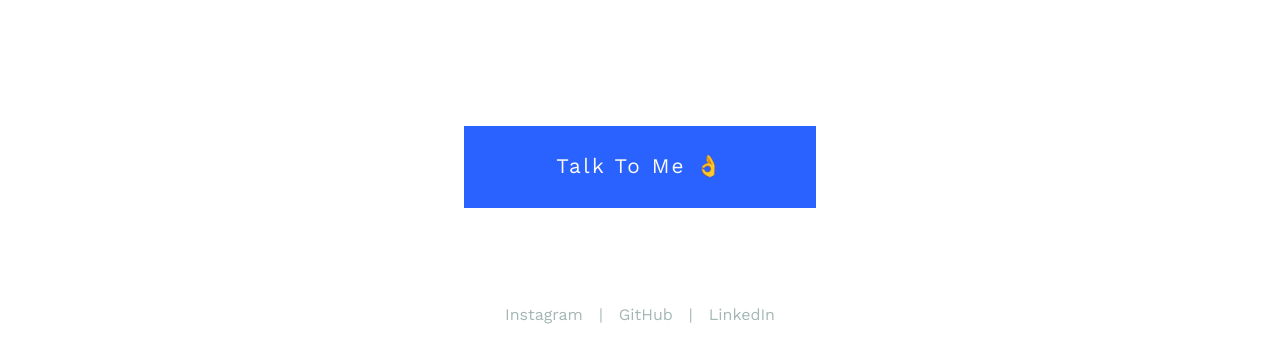
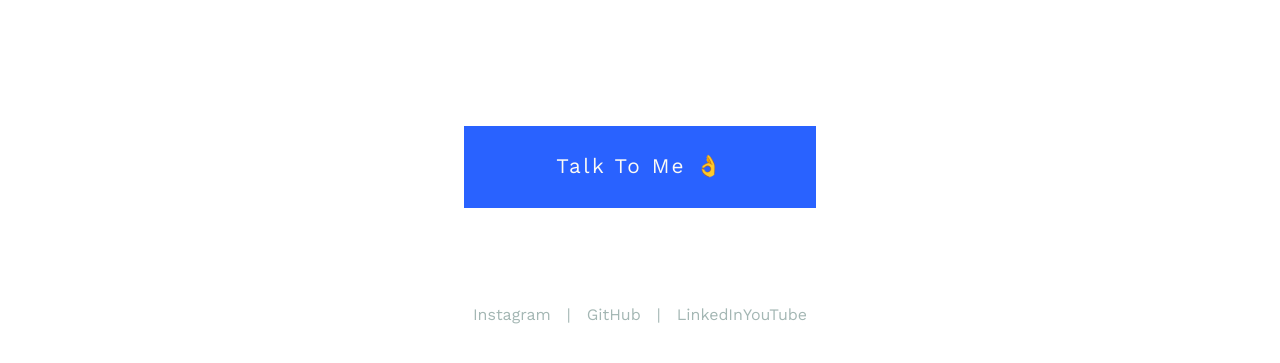
Before and after one commit to RifaiM/Portfolio, a plain HTML site: page index.html in a window 1280 px wide. Shown: the part 4482-4845 px from the top of the page. Drawn offline with nearby package versions, Linux system fonts and the light colour scheme.

Commit message:
Update index.html

```diff
--- a/index.html
+++ b/index.html
@@ -107,6 +107,7 @@
                 <li><a href="https://www.instagram.com/mchrifai/">Instagram</a></li>
                 <li><a href="https://github.com/RifaiM">GitHub</a></li>
                 <li><a href="https://www.linkedin.com/in/mochammad-rifai-5064b8144/">LinkedIn</a></li>
+                <li><a href="https://www.youtube.com/@mchrifai">YouTube</a></li>
             </ul>
         </div>
     </footer>
```
